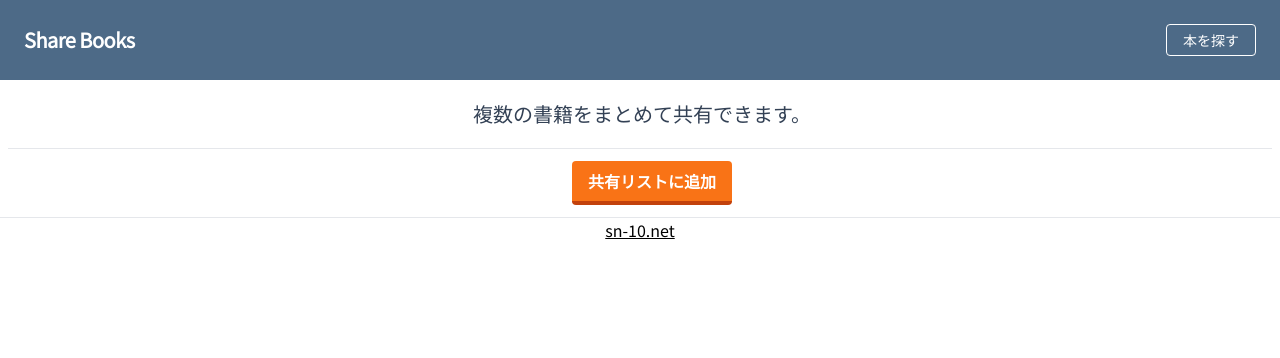
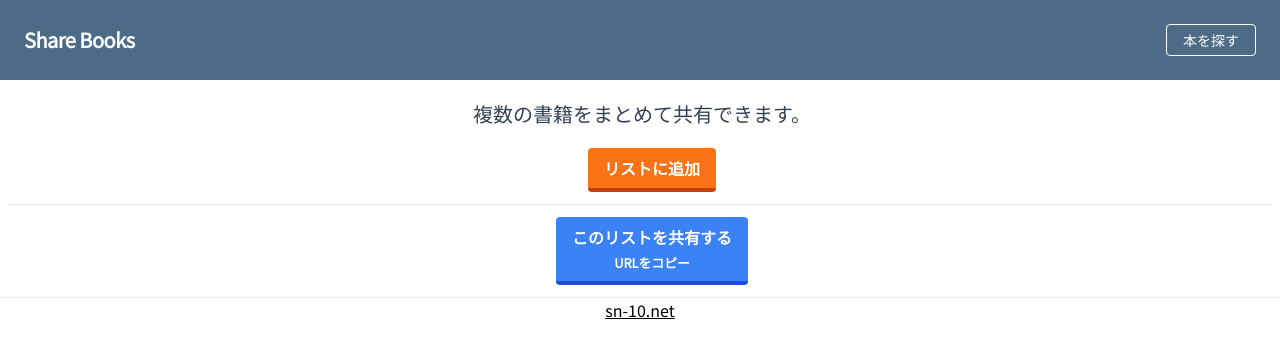
Before and after one commit to s-n-1-0/books_web, a Next.js app in the folder next/: page /ja/share/list in a window 1280 px wide. Shown: the top 358 px of the page. Built offline with nearby package versions, Linux system fonts and the light colour scheme.

Commit message:
リストページに共有ボタンを追加

```diff
--- a/next/contexts/selected_store_context.tsx
+++ b/next/contexts/selected_store_context.tsx
@@ -1,5 +1,5 @@
 import { createContext, ReactNode, useContext, useState } from "react";
-type StoreType = "amazon" | "kinokuniya" | "honto";
+export type StoreType = "amazon" | "kinokuniya" | "honto";
 export interface SelectedStoreContextType {
   selectedStore: StoreType;
   setSelectedStore: (storeKey: StoreType) => void;
--- a/next/pages/ja/share/list.tsx
+++ b/next/pages/ja/share/list.tsx
@@ -9,10 +9,12 @@ import {
   SelectedStoreContext,
   SelectedStoreContextProvider,
   SelectedStoreContextType,
+  StoreType,
 } from "@/contexts/selected_store_context";
-import { BookData } from "@/utils/links";
+import { BookData, makeShareListPageUrl } from "@/utils/links";
 import { NextPage } from "next";
-import { useContext, useState } from "react";
+import { useRouter } from "next/router";
+import { useContext, useEffect, useState } from "react";
 type Props = {
   bookData: BookData;
 };
@@ -78,10 +80,52 @@ function BookCellRightMenu({ bookData }: Props) {
     </div>
   );
 }
-let List: NextPage = () => {
+function MainContent() {
+  const router = useRouter();
+  const { store: _store, books: _books } = router.query;
+  const { selectedStore, setSelectedStore }: SelectedStoreContextType =
+    useContext(SelectedStoreContext);
   const [bookList, setBookList] = useState<URL[]>([]);
   const [errorText, setErrorText] = useState("");
-  function makeMainContent() {
+  useEffect(() => {
+    let store: StoreType = (() => {
+      let s = typeof _store == "string" ? _store : "";
+      switch (s) {
+        case "amazon":
+        case "honto":
+        case "kinokuniya":
+          return s;
+        default:
+          return "amazon";
+      }
+    })();
+    setSelectedStore(store);
+  }, [_store, setSelectedStore]);
+  useEffect(() => {
+    try {
+      let books: URL[] = [];
+      if (Array.isArray(_books)) {
+        books = Array.from(new Set(_books))
+          .map((url) => new URL(url))
+          .filter(
+            (url) =>
+              !(
+                url.pathname.split("/")?.[2] !== "share" ||
+                url.searchParams.get("isbn") == null
+              )
+          );
+      } else if (typeof _books == "string") {
+        let url = new URL(_books);
+        if (
+          url.pathname.split("/")?.[2] !== "share" ||
+          url.searchParams.get("isbn") == null
+        )
+          return;
+        books = [url];
+      }
+      if (books.length > 0) setBookList(books);
+    } catch {}
+  }, [_books]);
   return (
     <div>
       <h3 className="pt-5 text-xl text-center pb-2 text-slate-700">
@@ -115,7 +159,6 @@ let List: NextPage = () => {
           </ul>
         );
       })()}
-        <hr className="mt-3" />
       <div className="w-full text-center m-3">
         <button
           onClick={() => {
@@ -129,6 +172,7 @@ let List: NextPage = () => {
                     url.searchParams.get("isbn") == null
                   ) {
                     setErrorText("コピーしているURLが有効ではありません。");
+                    return;
                   }
                   let newBookList = Array.from(
                     new Set([...bookList.map((x) => x.href), url.href]) //重複削除
@@ -146,14 +190,30 @@ let List: NextPage = () => {
           }}
           className="mx-auto bg-orange-500 hover:bg-orange-400 text-white font-bold py-2 px-4 border-b-4 border-orange-700 hover:border-orange-500 rounded"
         >
-            共有リストに追加
+          リストに追加
         </button>
         <br />
         <small className="text-red-500">{errorText}</small>
       </div>
+      <hr className="my-3" />
+      <div className="w-full text-center m-3">
+        <button
+          className="bg-blue-500 hover:bg-blue-400 text-white font-bold py-2 px-4 border-b-4 border-blue-700 hover:border-blue-500 rounded"
+          onClick={() => {
+            navigator.clipboard?.writeText(
+              makeShareListPageUrl(bookList, selectedStore)
+            );
+          }}
+        >
+          このリストを共有する
+          <br />
+          <small>URLをコピー</small>
+        </button>
+      </div>
     </div>
   );
 }
+let List: NextPage = () => {
   return (
     <SelectedStoreContextProvider>
       <BookCacheContextProvider>
@@ -169,7 +229,9 @@ let List: NextPage = () => {
           })()}
 
           <main>
-            <div className="w-full px-2 ">{makeMainContent()}</div>
+            <div className="w-full px-2 ">
+              <MainContent />
+            </div>
           </main>
 
           <footer>
--- a/next/utils/links.ts
+++ b/next/utils/links.ts
@@ -1,3 +1,4 @@
+import { StoreType } from "@/contexts/selected_store_context";
 import { OpenBDGetResponseData } from "@/Interfaces/openbd/get";
 import { searchGoogleBooksApiByIsbn } from "@/libs/googlebooks";
 import * as openbd from "@/libs/openbd";
@@ -13,6 +14,12 @@ export function makeSharePageUrl(
   if (comment != "") url += `&comment=${encodeURIComponent(comment)}`;
   if (isNoheader) url += `&noheader`;
   return url;
+}
+export function makeShareListPageUrl(books: URL[], store: StoreType) {
+  const params = new URLSearchParams();
+  books.forEach((url) => params.append("books", url.href));
+  params.append("store", store);
+  return `${location.origin}/ja/share/list?${params.toString()}`;
 }
 export interface BookData {
   title: string;
```
Lines whose indentation alone changed are shown as unchanged.
